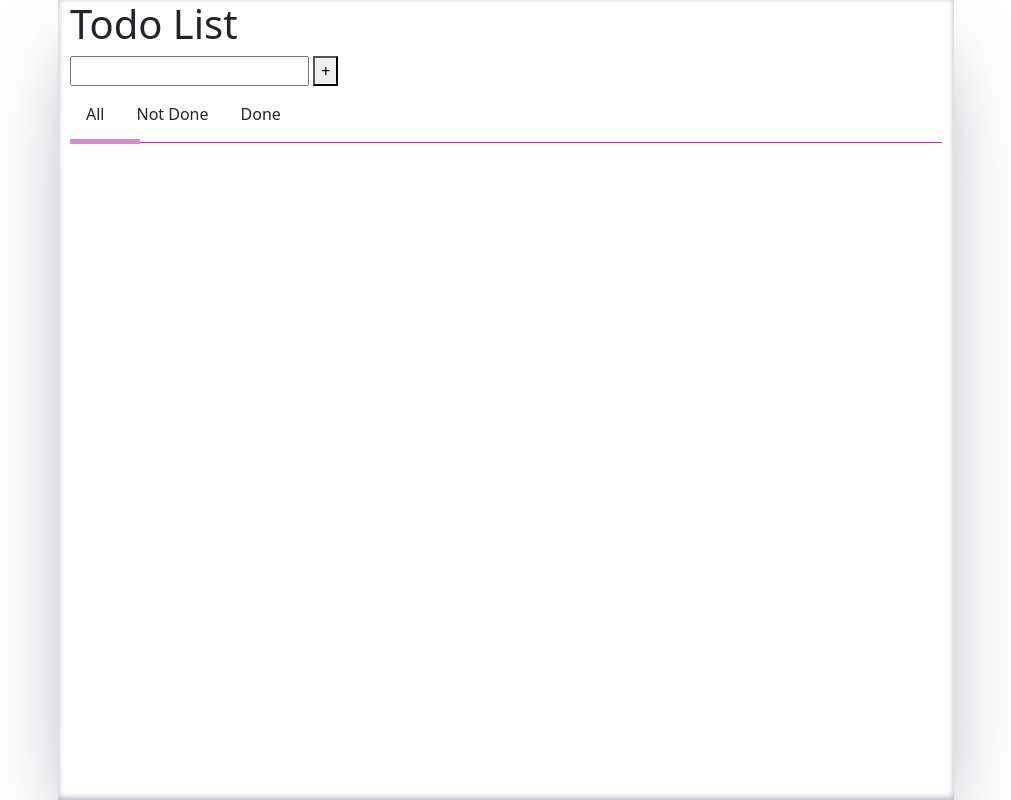
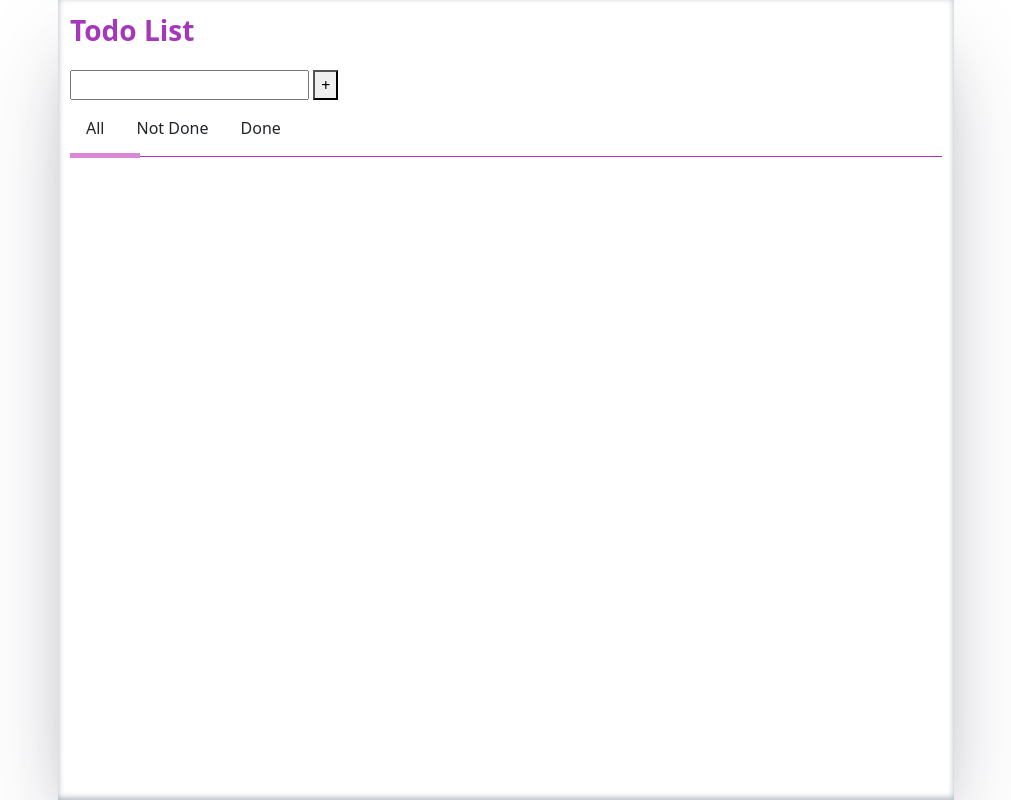
Before and after one commit to bori-dev/todolist, a plain HTML site: page index.html in a window 1280 px wide. Shown: the whole page, without its empty margins (134-1145 px from the left). Drawn offline with nearby package versions, Linux system fonts and the light colour scheme.

Commit message:
Update index.html

```diff
--- a/index.html
+++ b/index.html
@@ -10,7 +10,7 @@
 <body>
     <div class="container">
       <div class="small-container">
-        <h1> Todo List</h1>
+        <h3> Todo List</h3>
         <section class="input-area">
             <input type="text" id="user-input">
             <button id="input-button"> + </button>
```
